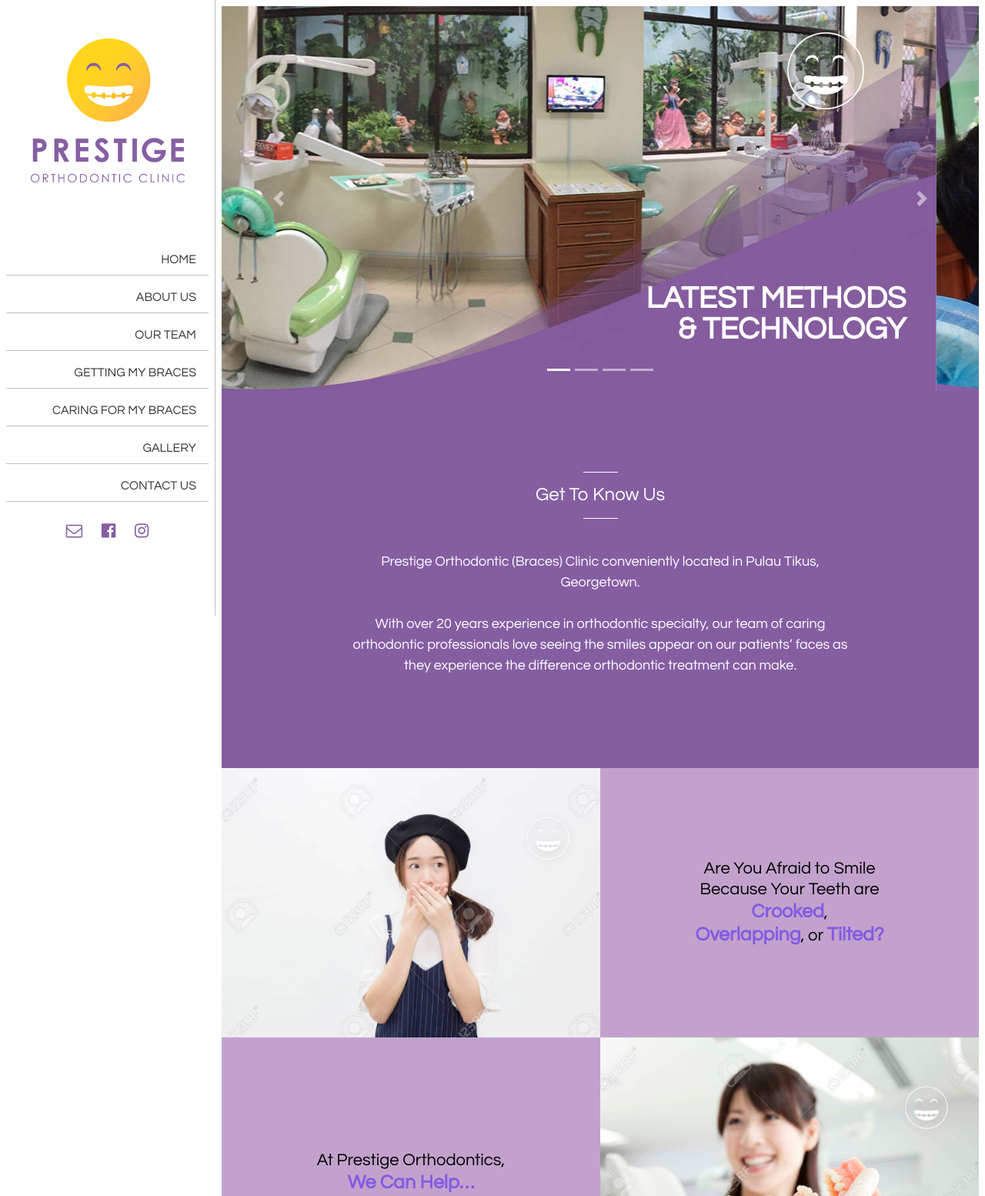
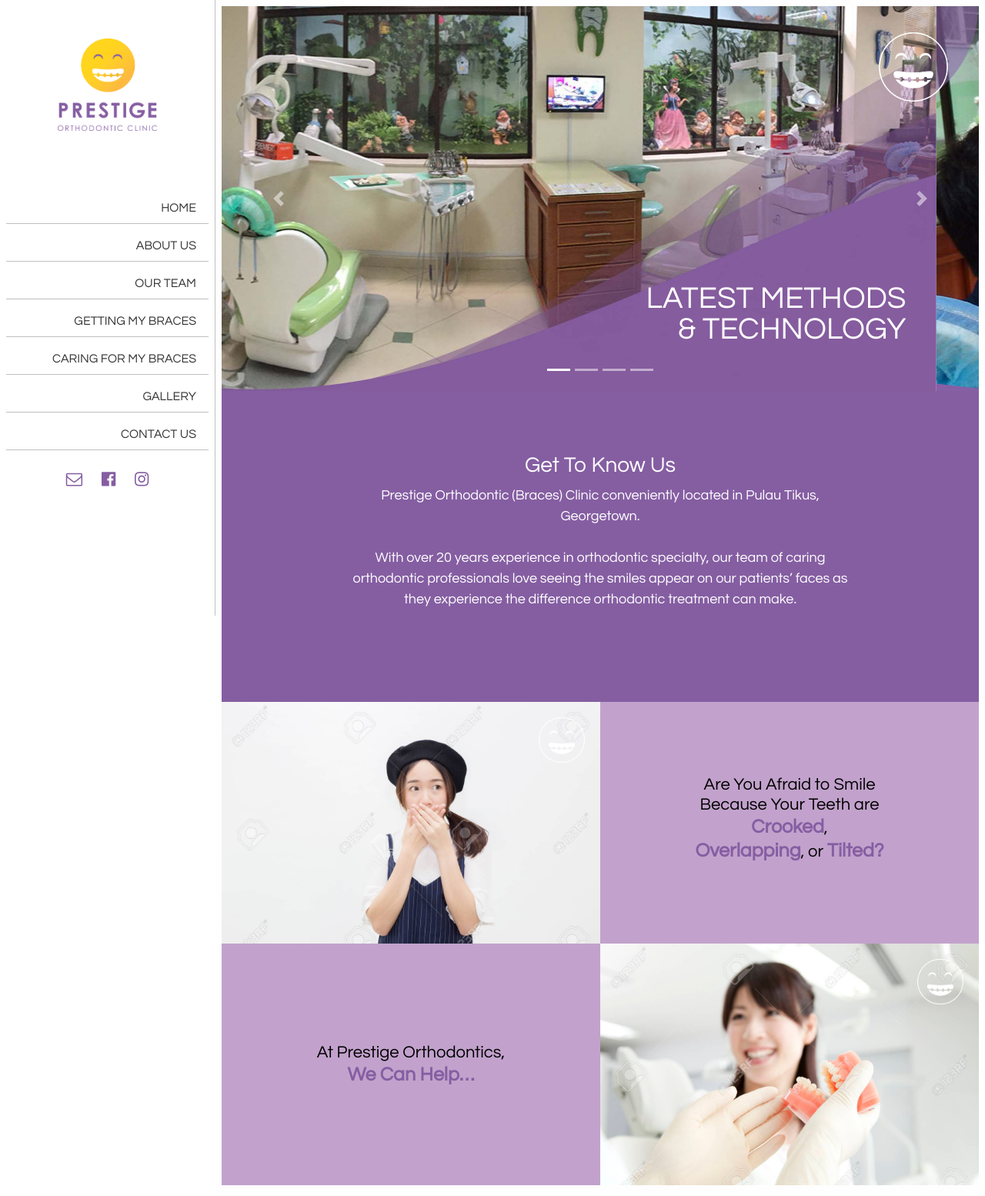
Before and after one commit to phisoft/prestigeortho-web, a plain HTML site: page index.html in a window 1280 px wide. Shown: the top 1554 px of the page at 77% size. Drawn offline with Linux system fonts and the light colour scheme.

Commit message:
Update website design #31

```diff
--- a/css/style.css
+++ b/css/style.css
@@ -8,7 +8,7 @@ html {
 }
 
 .h3, h3 {
-  font-size: 1.5rem;
+  font-size: 1.75rem;
 }
 
 .h4, h4 {
@@ -104,6 +104,7 @@ html {
 .ws-purpose-item {
   color: black;
   min-height: 280px;
+  max-height: 314px;
   background-color: #c2a2cc;
 }
 
@@ -311,7 +312,7 @@ html {
 
 .car-cap {
   font-size: 30pt;
-  font-weight: 700;
+ /* font-weight: 700; */
   line-height: 1.0;
   color:#fff;
   text-align:right;
@@ -320,6 +321,10 @@ html {
   transform:translate(-4%, 450%);
 }
 
+.hm-bg {
+  max-height: 416px !important;
+}
+
 .ws-bk1 {
   color: white;
     font-size: 13pt;
@@ -383,7 +388,7 @@ html {
 .pres-bg8 {
   color: white;
   font-size: 15pt;
-  background-image: url(../images/types/mbraces3.jpg);
+  background-image: url(../images/types/mbraces.jpg);
   background-size: cover;
   background-repeat: no-repeat;
   background-position: center;
@@ -392,7 +397,7 @@ html {
 .pres-bg9 {
   color: white;
   font-size: 15pt;
-  background-image: url(../images/home/counseling2.jpg);
+  background-image: url(../images/home/counseling.jpg);
   background-size: cover;
   background-repeat: no-repeat;
   background-position: center;
@@ -469,7 +474,7 @@ html {
 .ws-bg7 {
   color: white;
   height: 500px;
-  background-image: url(../images/types/clear3.jpg);
+  background-image: url(../images/types/clear2.jpg);
   background-size: cover;
   background-repeat: no-repeat;
   background-position: center;
@@ -1355,7 +1360,7 @@ html {
 
 .ws-bg121 {
   color: white;
-  background-image: url(../images/home/cover-mouth2.jpg);
+  background-image: url(../images/home/cover-mouth.jpg);
   background-repeat: no-repeat;
   background-position: center;
   background-size: cover;
@@ -1383,7 +1388,7 @@ html {
 .ws-bg124 {
   color: white;
   height: 400px;
-  background-image: url(../images/home/kids2.jpg);
+  background-image: url(../images/home/kids.jpg);
   background-repeat: no-repeat;
   background-position: center;
   background-size: cover;
@@ -1727,14 +1732,40 @@ html {
   right: 1px;
 }
 
+.posImage {
+  position: absolute;
+  top: 20px;
+  right: 20px;
+  -ms-transform: translate(-50%, -50%);
+  transform: translate(0%, 0%);
+}
+
+.posImage2 {
+  position: absolute;
+  bottom: 360px;
+  right: 40px;
+  -ms-transform: translate(-50%, -50%);
+  transform: translate(0%, 0%);
+}
+
+.logo_style2 {
+  max-width: 90px;
+  max-height: 90px;
+}
+
 .logo_style {
-  max-width: 100px;
-  max-height: 100px;
+  max-width: 60px;
+  max-height: 60px;
 }
 
 .lgo {
-  max-width: 200px;
-  max-height: 200px;
+  max-width: 150px;
+  max-height: 120px;
+}
+
+.carousel-indicators {
+  margin-right: 0 !important;
+  margin-left: 0 !important;
 }
 
 .carousel-bg1 {
@@ -1834,7 +1865,7 @@ h2 {
 .ws-bg61 {
   color: white;
   font-size: 15pt;
-  background-image: url(../images/home/braces2.jpg);
+  background-image: url(../images/home/braces.jpg);
   background-size: cover;
   background-repeat: no-repeat;
   background-position: center;
@@ -2155,7 +2186,7 @@ p10 {
 }
 
 .teeth {
-  color: #855ae2;
+  color: #855ea2;
   font-size: 25px;
 }
 
--- a/index.html
+++ b/index.html
@@ -138,7 +138,7 @@
 
       <div id="carouselExampleCaptions" class="carousel slide" data-ride="carousel">
         <ol class="carousel-indicators">
-          <img class="top-right logo_style" src="images/home/prestige-logo-white.png">
+          <img class="posImage2 logo_style2" src="images/home/prestige-logo-white.png">
           <li data-target="#carouselExampleCaptions" data-slide-to="0" class="active"></li>
           <li data-target="#carouselExampleCaptions" data-slide-to="1"></li>
           <li data-target="#carouselExampleCaptions" data-slide-to="2"></li>
@@ -189,8 +189,7 @@
   <div class="container-fluid">
     <div class="row ws-bg3">
       <div class="col-sm ws-line ws-purpose ws-width" style="font-size: 18px;">
-        <h3 class="line">Get To Know Us</h3>
-        <br/>
+        <h3>Get To Know Us</h3>
         Prestige Orthodontic (Braces) Clinic conveniently located in Pulau Tikus, Georgetown.
         <br><br>
         With over 20 years experience in orthodontic specialty, our team of caring orthodontic professionals love seeing the smiles appear on our patients’ faces as they experience the difference orthodontic treatment can make.
@@ -201,7 +200,9 @@
   <div class="container-fluid">
 
     <div class="row">
-      <div class="col-sm ws-purpose-item ws-bg121"></div>
+      <div class="col-sm ws-purpose-item ws-bg121">
+        <img class="posImage logo_style" src="images/home/prestige-logo-white.png">
+      </div>
       <div class="col-sm ws-purpose-item">
           <p>
             <h1 class="pos-1"> Are You Afraid to Smile Because Your Teeth are <strong class="teeth">Crooked</strong>, <strong class="teeth">Overlapping</strong>, or <strong class="teeth">Tilted?</strong>
@@ -220,7 +221,9 @@
             <h1 class="pos-2">At Prestige Orthodontics, <br> <strong class="teeth"> We Can Help… </strong></h1>
           </p>
         </div>
-        <div class="col-sm ws-purpose-item pres-bg9"></div>
+        <div class="col-sm ws-purpose-item pres-bg9">
+          <img class="posImage logo_style" src="images/home/prestige-logo-white.png">
+        </div>
       </div>
 
   </div>
@@ -235,6 +238,7 @@
 
     <div class="row padding-center">
       <div class="col-sm pres-bg7 ws-bg61" style="height: 400px;">
+        <img class="posImage logo_style" src="images/home/prestige-white-ds.png">
       </div>
       <div class="col-sm pres-bg7">
         <p>
@@ -252,11 +256,13 @@
         </p>
       </div>
       <div class="col-sm pres-bg7 ws-bg7" style="height: 400px;">
+        <img class="posImage logo_style" src="images/home/prestige-white-ds.png">
       </div>
     </div>
 
     <div class="row padding-center">
       <div class="col-sm pres-bg7 pres-bg8" style="height: 400px;">
+        <img class="posImage logo_style" src="images/home/prestige-white-ds.png">
       </div>
       <div class="col-sm pres-bg7">
         <p>
@@ -274,6 +280,7 @@
         </p>
       </div>
       <div class="col-sm pres-bg7 ws-bg124" style="height: 400px;">
+        <img class="posImage logo_style" src="images/home/prestige-white-ds.png">
       </div>
     </div>
 
@@ -331,7 +338,7 @@
           </div>
         </div>
       </div>
-      <div class="col-sm-6 ws-purpose-item ws-bg63"></div>
+      <div class="col-sm-6 ws-purpose-item hm-bg ws-bg63"></div>
     </div>
 </div>
 
```
Also changed, not shown: images/home/prestige-white-ds.png (added), 3 other files.
